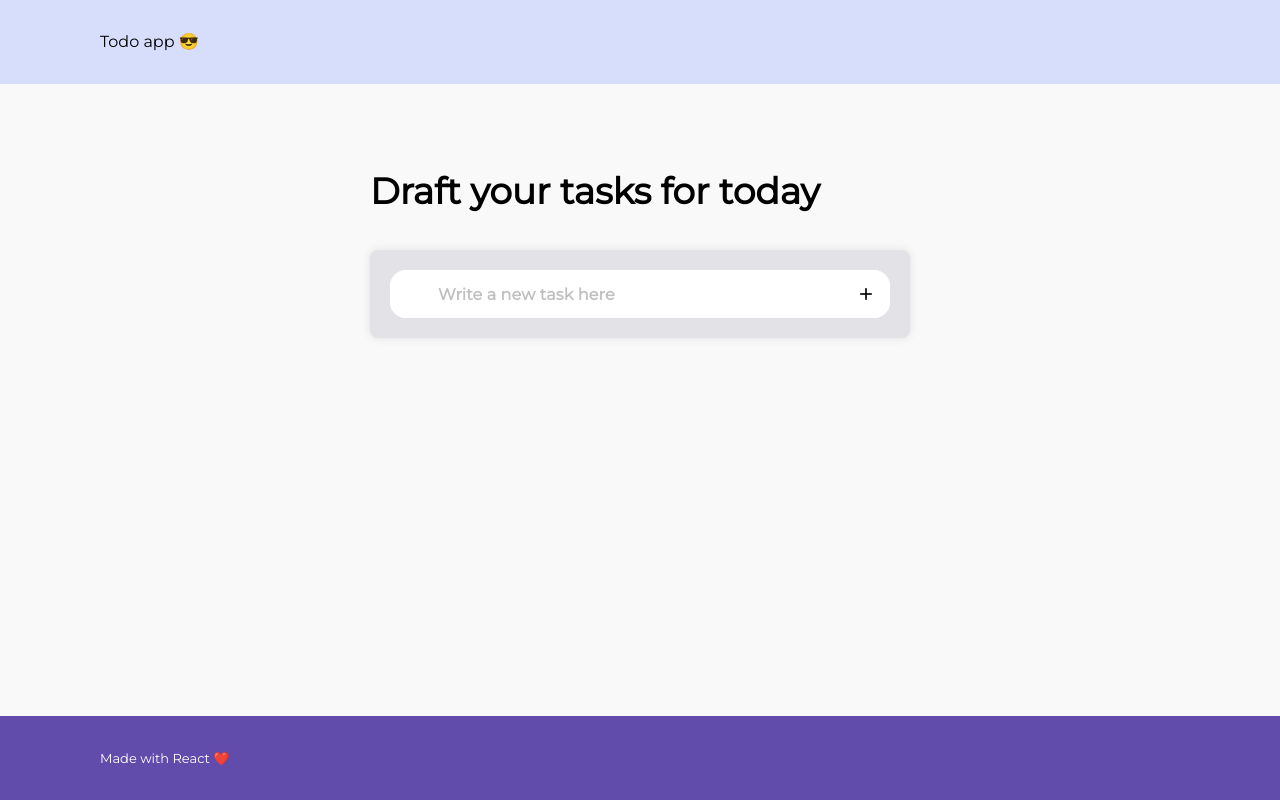
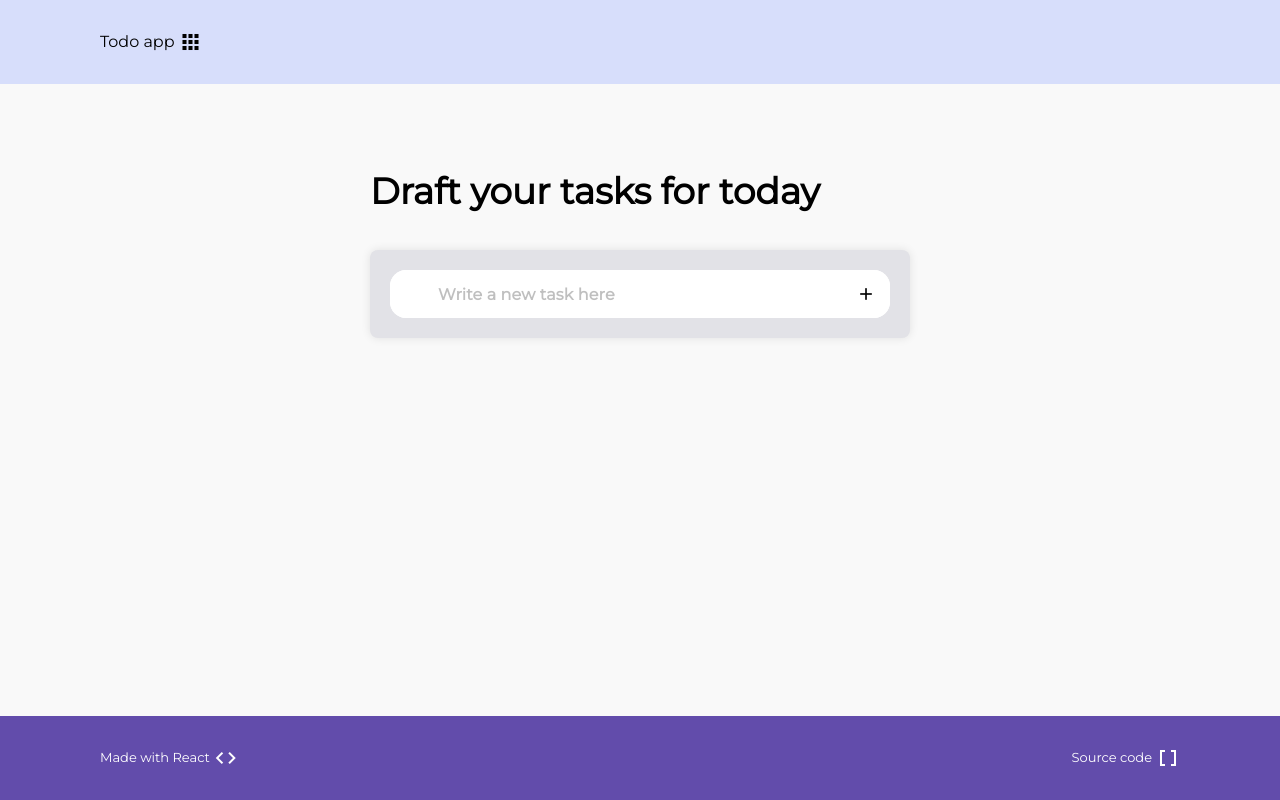
Before and after one commit to Rostyk27/todo-app, a React (Create React App) app: page / in a window 1280 px wide. Built offline with nearby package versions, Linux system fonts and the light colour scheme.

Commit message:
icons upd

```diff
--- a/src/components/Footer.js
+++ b/src/components/Footer.js
@@ -1,8 +1,22 @@
 export default function Footer() {
   return (
     <footer>
-      <div className="container">
-        <small>Made with React ❤️</small>
+      <div className="container flex">
+        <small className="custom_icon__wrap">
+          Made with React{' '}
+          <span className="material-icons custom_icon">code</span>
+        </small>
+
+        <a
+          href="https://github.com/Rostyk27/todo-app/"
+          target="_blank"
+          rel="noopener noreferrer"
+        >
+          <small className="custom_icon__wrap">
+            Source code
+            <span className="material-icons custom_icon">data_array</span>
+          </small>
+        </a>
       </div>
     </footer>
   );
--- a/src/components/Header.js
+++ b/src/components/Header.js
@@ -2,7 +2,9 @@ export default function Header() {
   return (
     <header>
       <div className="container">
-        <span>Todo app 😎</span>
+        <span className="custom_icon__wrap">
+          Todo app <span className="material-icons custom_icon">apps</span>
+        </span>
       </div>
     </header>
   );
--- a/src/style/core/_03_typography.scss
+++ b/src/style/core/_03_typography.scss
@@ -97,3 +97,13 @@ sub {
   right: 0;
   border-radius: 0 16px 16px 0;
 }
+
+.custom_icon {
+  font-size: 24px;
+  margin-left: 4px;
+
+  &__wrap {
+    display: flex;
+    align-items: center;
+  }
+}
--- a/src/style/core/_05_footer.scss
+++ b/src/style/core/_05_footer.scss
@@ -4,4 +4,12 @@ footer {
   color: #fff;
   padding: 30px 0;
   background-color: $cl;
+
+  a {
+    color: #fff;
+
+    &:hover {
+      color: $cl2;
+    }
+  }
 }
```
